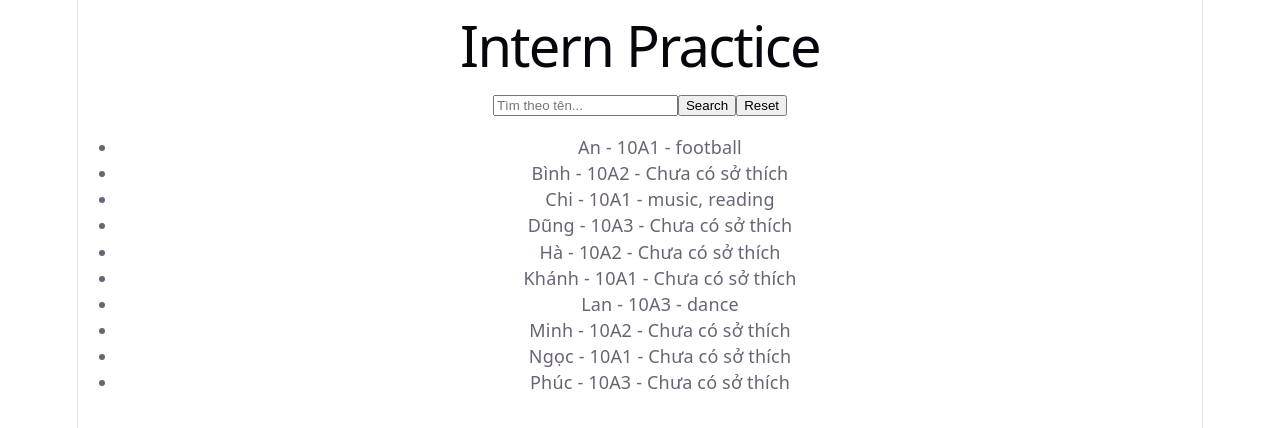
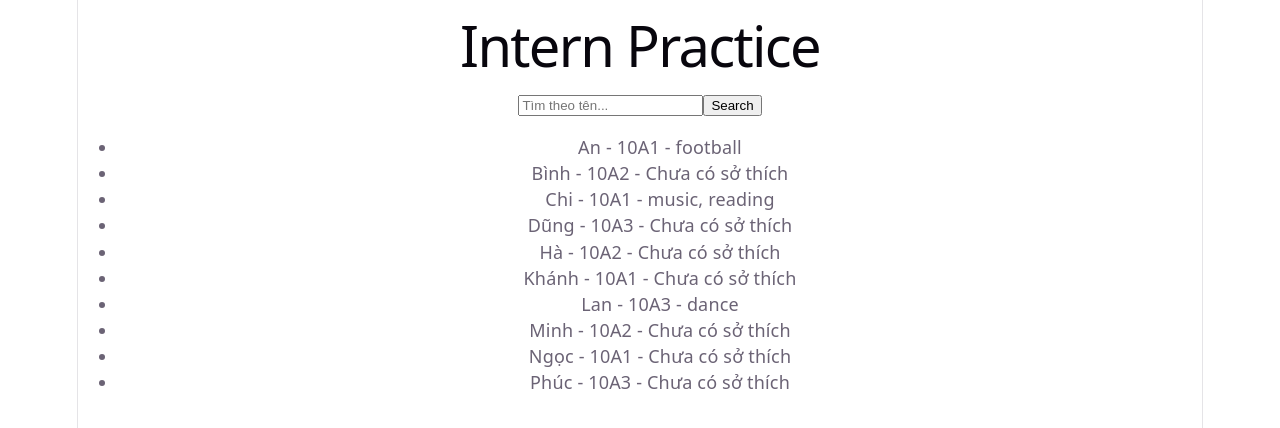
Before and after one commit to nguyenvanlenh/intern-practice, a React (Vite) app: page / in a window 1280 px wide. Shown: the top 428 px of the page. Built offline with nearby package versions, Linux system fonts and the light colour scheme.

Commit message:
update reset

```diff
--- a/src/App.jsx
+++ b/src/App.jsx
@@ -23,6 +23,8 @@ function App() {
     setSearchQuery('')
   }
 
+  const isResetVisible = searchTerm || searchQuery
+
   const filteredStudents = students.filter(student =>
     student.name.toLowerCase().includes(searchQuery.toLowerCase())
   )
@@ -38,7 +40,9 @@ function App() {
           onChange={(e) => setSearchTerm(e.target.value)}
         />
         <button type="submit">Search</button>
-        <button type="button" onClick={handleReset}>Reset</button>
+        {isResetVisible && (
+          <button type="button" onClick={handleReset}>Reset</button>
+        )}
       </form>
 
       <ul>
```
